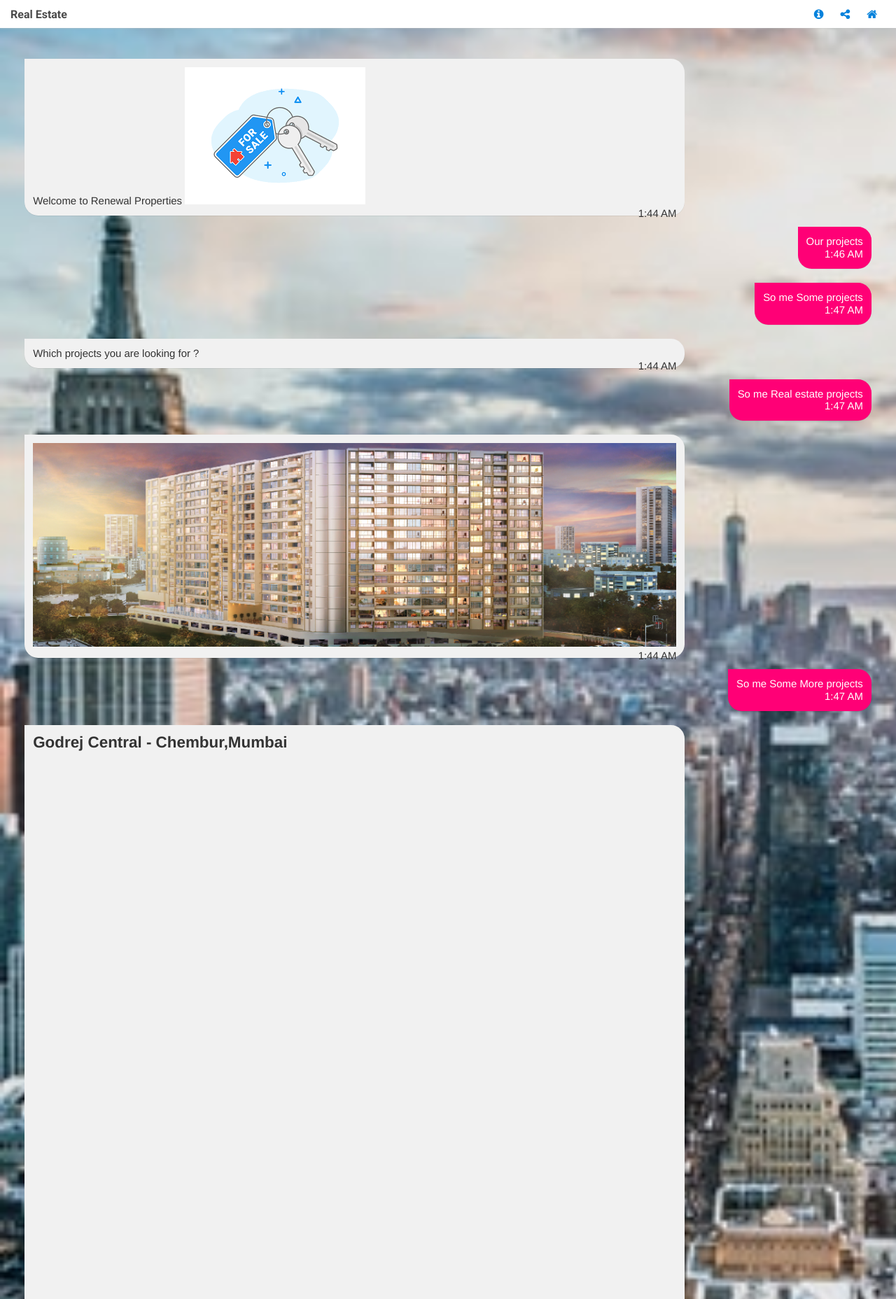
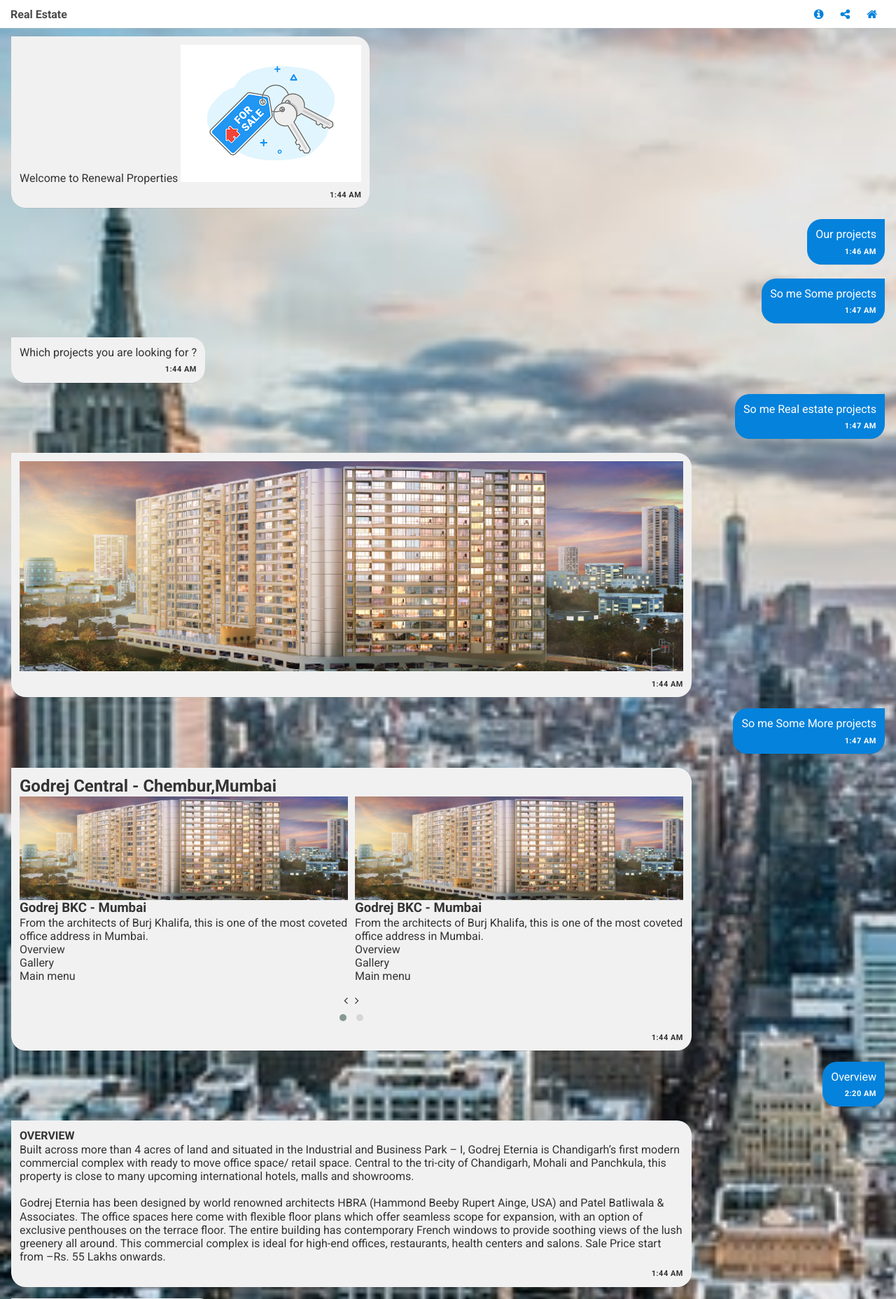
Before and after one commit to soumyassingharoy/chat_project, a PHP site: page / in a window 1280 px wide. Shown: the top 1856 px of the page at 70% size. Run offline with PHP 8.4, Linux system fonts and the light colour scheme.

Commit message:
chat project styling massage part

```diff
--- a/css/chat.css
+++ b/css/chat.css
@@ -276,16 +276,21 @@
     height: calc(100vh - 120px);
 }
 .conversation-wrap {
+	width: 100%;
     flex: 1 1;
-    padding: 2rem 1.2rem 0;
+    padding: 0;
+    margin: 0;
     height: fit-content;
+    border: none;
+    outline: none;
+    text-decoration: none;
 }
 .conversation-wrap .full-height-box .chatArea{
 	width: 100%;
     height: 100%;
 }
 
-.messages {
+.conversation-wrap .messages {
     height: 100%;
     margin: 0;
     padding: 4px 8px 4px 8px;
@@ -294,39 +299,63 @@
     border-top-left-radius: 1.3em;
     border-top-right-radius: 1.3em;
 }
-.message {
-    font-size: 14.4pt;
+.conversation-wrap .message {
+    font-size: 16px;
     padding-left: 0;
     padding-right: 0;
     width: 100%;
     display: inline-block;
     clear: both;
 }
-.message-body{
-	color: #333;
-    background-color: #f1f1f1;
-    border-top-right-radius: 1.3em;
-    border-bottom-left-radius: 1.3em;
-    border-bottom-right-radius: 1.3em;
+.conversation-wrap .message-body{
+	display: inline-block;
+    background-color: var(--message-bot-bg-color);
     line-height: 1.2;
-    font-size: 11.2pt;
-    font-family: "Helvetica Neue","Segoe UI",Helvetica,Arial,sans-serif;
+    font-size: var(--message-font-size);
+    font-family: var(--font-family);
+    color: var(--message-bot-text-color);
     box-shadow: 0 0.4px 0.2px rgb(0 0 0 / 13%);
     word-break: break-word;
     padding: 12px 12px;
     margin: 8px;
     max-width: 75%;
 }
-.message-body *{
-	max-width: 100%;
+.conversation-wrap .message.bot .message-body{
+	border-top-right-radius: 1.3em;
+    border-bottom-left-radius: 1.3em;
+    border-bottom-right-radius: 1.3em;
 }
 
-
-.message.user .message-body{
+.conversation-wrap .message.user .message-body{
 	float: right !important;
 	float: right !important;
-    background-color: rgb(255, 0, 118);
-    color: #fff;
+    background-color: var(--message-user-bg-color);
+    color: var(--message-user-text-color);
+    border-bottom-left-radius: 1.3em;
+    border-top-left-radius: 1.3em;
+    border-bottom-right-radius: 1.3em;
+}
+.conversation-wrap .chat-timestamp{
+	width: 100%;
+	padding: 8px 0 0 0;
+	margin: 0;
+	border: none;
+	outline: none;
+	font-size: 11px;
+	display: flex;
+	justify-content: flex-end;
+	align-items: center;
+}
+.conversation-wrap .chat-timestamp .date-time{
+	display: inline-block;
+	padding: 0;
+	margin: 0;
+	border: none;
+	outline: none;
+	text-decoration: none;
+	font-size: 11px;
+	font-weight: 700;
+	letter-spacing: 0.5px;
 }
 
 /*/////chatArea-end/////*/
--- a/index.html
+++ b/index.html
@@ -3,6 +3,7 @@
 <head>
 	<meta charset="utf-8">
 	<meta http-equiv="X-UA-Compatible" content="IE=edge">
+    <meta name="viewport" content="width=device-width, initial-scale=1, shrink-to-fit=no">
 	<title>Chat project</title>
 
 	<link rel="preconnect" href="https://fonts.googleapis.com">
@@ -23,6 +24,12 @@
             --header-bg-color: #ffffff;
             --footer-bg-color: #ffffff;
             --footer-border: 1px solid #d8d8d8;
+
+            --message-bot-bg-color: #f1f1f1;
+            --message-bot-text-color: #333333;
+            --message-user-bg-color: #0482dc;
+            --message-user-text-color: #ffffff !important;
+            --message-font-size: 16px;
 
 
 		}
```
